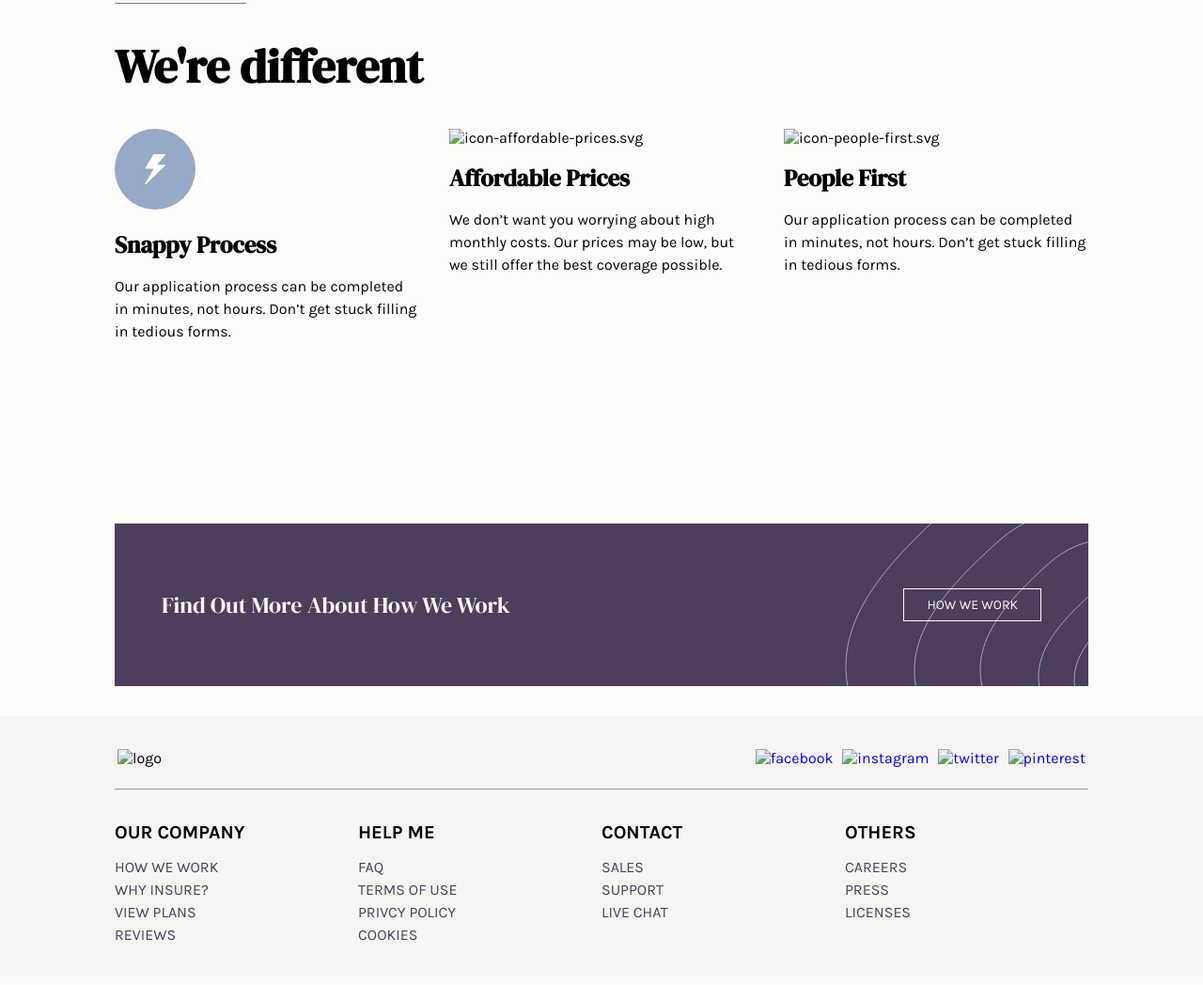
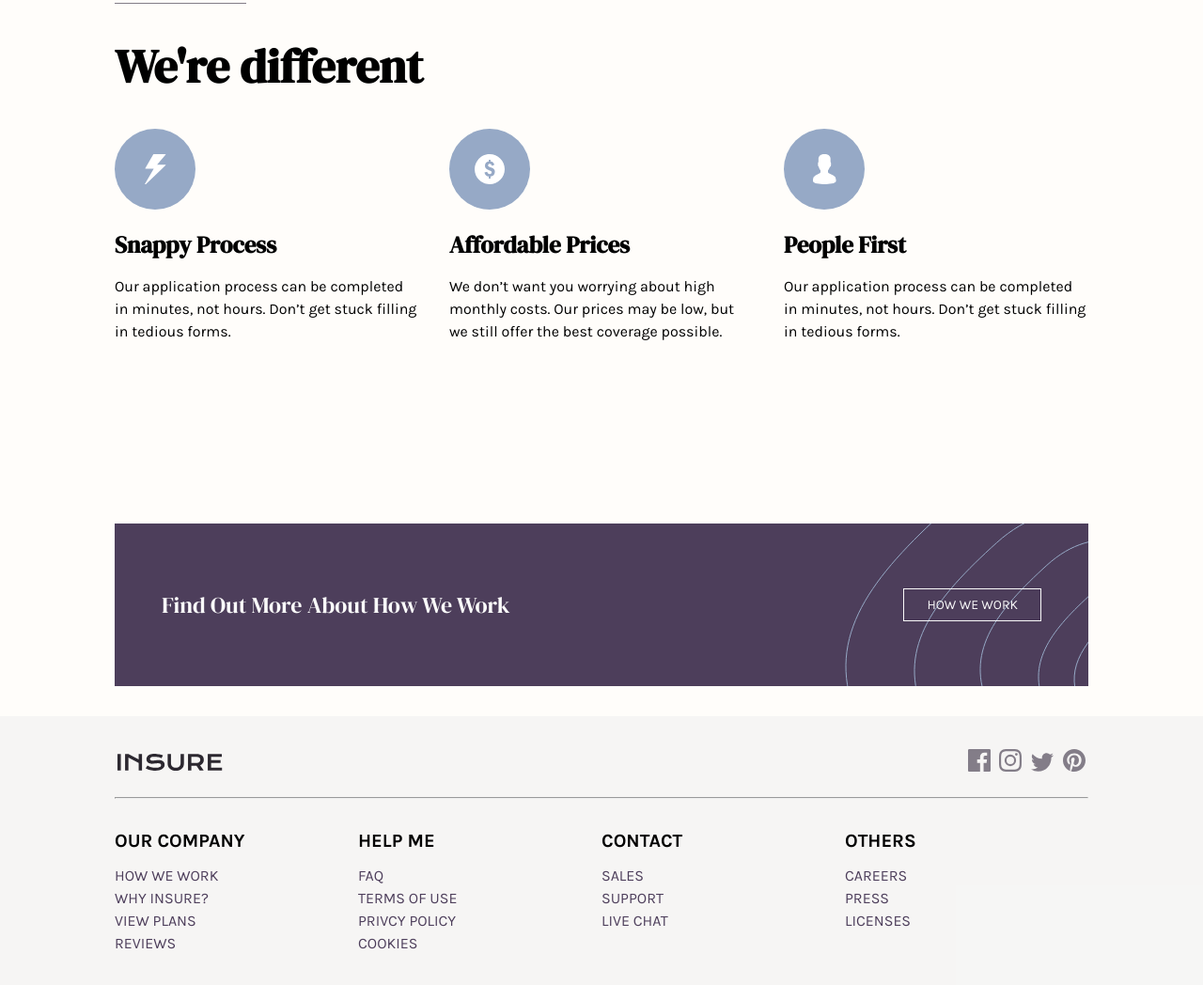
Before and after one commit to TomasManan02/-Insure-Landing, a plain HTML site: page index.html in a window 1280 px wide. Shown: the part 837-1885 px from the top of the page at 94% size. Drawn offline with Linux system fonts and the light colour scheme; files whose address does not match are found by name.

Commit message:
Update index.html
Update index.html

```diff
--- a/index.html
+++ b/index.html
@@ -17,7 +17,7 @@
     <!-- Header start -->
     <header id="navabr">
         <nav>
-          <a href="#" class="logo"><img src="imge/logo.svg" alt="LOGO"></a>
+          <a href="#" class="logo"><img src="logo.svg" alt="LOGO"></a>
           <ul>
             <li><a href="#">HOW WE WORK</a></li>
             <li><a href="#">BLOG</a></li>
@@ -25,8 +25,8 @@
             <li><a href="#">VIEW PLANS</a></li>
           </ul>
           <div class="humburger">
-            <img src="imge/icon-hamburger.svg" class="bars active" alt="bars">
-            <img src="imge/icon-close.svg" class="x-mark" alt="close">
+            <img src="icon-hamburger.svg" class="bars active" alt="bars">
+            <img src="icon-close.svg" class="x-mark" alt="close">
           </div>
         </nav>
     </header>
@@ -46,7 +46,7 @@
                   </p>
                   <a href="#" class="btn-priamry">VIEW PLANS</a>
               </div>
-              <img src="imge/image-intro-desktop.jpg" alt="image-intro-desktop">
+              <img src="image-intro-desktop.jpg" alt="image-intro-desktop">
             </div>
           </div>
         </section>
@@ -64,12 +64,12 @@
                 <p>Our application process can be completed in minutes, not hours. Don’t get stuck filling in tedious forms.</p>
               </div>
               <div class="item"><!-- item 2 -->
-                <img src="imge/icon-affordable-prices.svg" alt="icon-affordable-prices.svg">
+                <img src="icon-affordable-prices.svg" alt="icon-affordable-prices.svg">
                 <h3>Affordable Prices</h3>
                 <p>We don’t want you worrying about high monthly costs. Our prices may be low, but we still offer the best coverage possible.</p>
               </div>
               <div class="item"><!-- item 3 -->
-                <img src="imge/icon-people-first.svg" alt="icon-people-first.svg">
+                <img src="icon-people-first.svg" alt="icon-people-first.svg">
                 <h3>People First </h3>
                 <p>Our application process can be completed in minutes, not hours. Don’t get stuck filling in tedious forms.</p>
               </div>
@@ -94,12 +94,12 @@
        <section id="footer">
         <div class="container">
           <div class="logo-social">
-            <img src="imge/logo.svg" alt="logo">
+            <img src="logo.svg" alt="logo">
             <div class="social">
-              <a href="#"><img src="imge/icon-facebook.svg" alt="facebook"></a>
-              <a href="#"><img src="imge/icon-instagram.svg" alt="instagram"></a>
-              <a href="#"><img src="imge/icon-twitter.svg" alt="twitter"></a>
-              <a href="#"><img src="imge/icon-pinterest.svg" alt="pinterest"></a>
+              <a href="#"><img src="icon-facebook.svg" alt="facebook"></a>
+              <a href="#"><img src="icon-instagram.svg" alt="instagram"></a>
+              <a href="#"><img src="icon-twitter.svg" alt="twitter"></a>
+              <a href="#"><img src="icon-pinterest.svg" alt="pinterest"></a>
             </div>
           </div>
             <hr>
```
